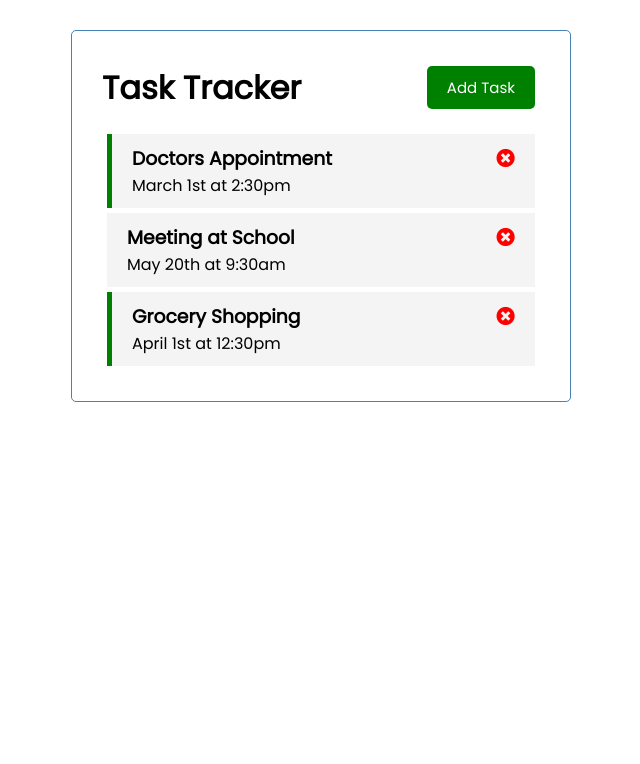
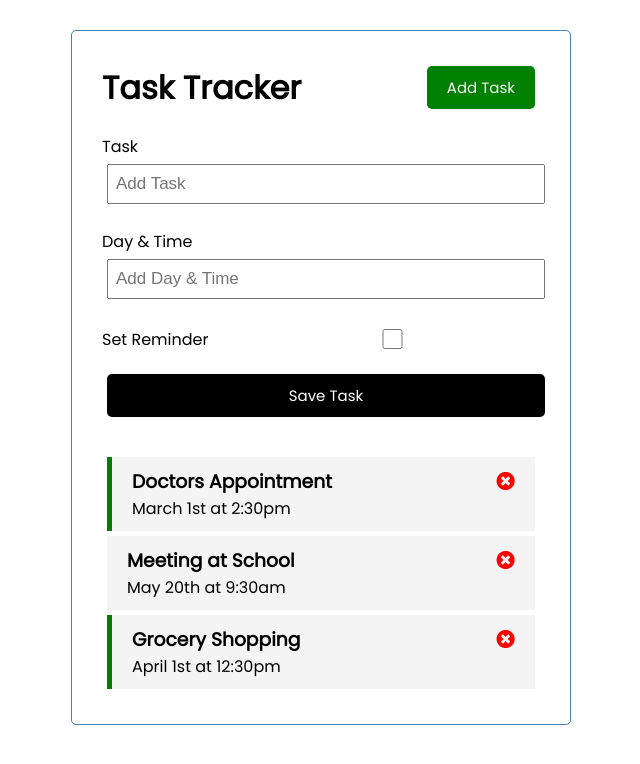
Before and after one commit to jeanwang2dev/vue-starter, a Vue app: page / in a window 1280 px wide. Shown: the top 764 px of the page, without its empty margins (319-959 px from the left). Built offline with nearby package versions, Linux system fonts and the light colour scheme.

Commit message:
add the AddTask Form

```diff
--- a/src/App.vue
+++ b/src/App.vue
@@ -1,6 +1,7 @@
 <template>
   <div class="container">
     <Header title="Task Tracker" />
+    <AddTask />
     <Tasks @toggle-reminder="toggleReminder" @delete-task="deleteTask" :tasks="tasks"/>
   </div>
 </template>
@@ -8,12 +9,14 @@
 <script>
 import Header from './components/Header';
 import Tasks from './components/Tasks.vue';
+import AddTask from './components/AddTask.vue';
 
 export default {
   name: 'App',
   components: {
     Header,
-    Tasks
+    Tasks,
+    AddTask
   },
     data() {
     return {
--- /dev/null
+++ b/src/components/AddTask.vue
@@ -0,0 +1,59 @@
+<template>
+    <form class="add-form">
+    <div class="form-control">
+      <label>Task</label>
+      <input type="text"  name="text" placeholder="Add Task" />
+    </div>
+    <div class="form-control">
+      <label>Day & Time</label>
+      <input
+        type="text"
+        name="day"
+        placeholder="Add Day & Time"
+      />
+    </div>
+    <div class="form-control form-control-check">
+      <label>Set Reminder</label>
+      <input type="checkbox" name="reminder" />
+    </div>
+
+    <input type="submit" value="Save Task" class="btn btn-block" />
+  </form>
+</template>
+
+<script>
+export default {
+    name: 'AddTask',
+}
+</script>
+
+<style scoped>
+.add-form {
+  margin-bottom: 40px;
+}
+.form-control {
+  margin: 20px 0;
+}
+.form-control label {
+  display: block;
+}
+.form-control input {
+  width: 100%;
+  height: 40px;
+  margin: 5px;
+  padding: 3px 7px;
+  font-size: 17px;
+}
+.form-control-check {
+  display: flex;
+  align-items: center;
+  justify-content: space-between;
+}
+.form-control-check label {
+  flex: 1;
+}
+.form-control-check input {
+  flex: 2;
+  height: 20px;
+}
+</style>
```
